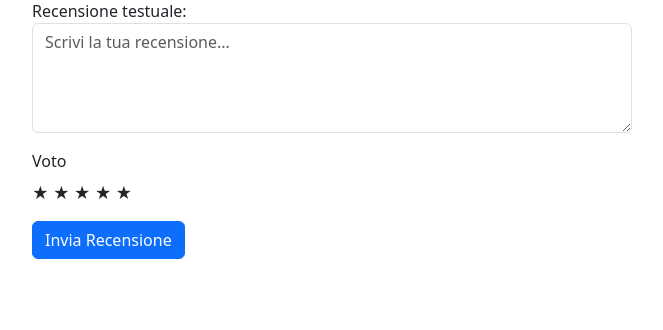
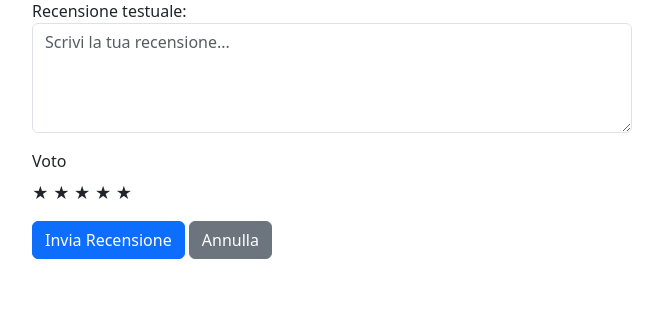
Before and after one commit to Gixter02/Progetto_TechWeb, a Django app: template reviews/templates/reviews/crea_recensione.html in a window 1280 px wide. Shown: the part 167-497 px from the top of the page, without its empty margins (308-971 px from the left). Run offline with Django 5.2, Linux system fonts and the light colour scheme; the template is opened without the code that fills it: values that come from a table or form of the project are taken from there, others are empty; data comes from the database, SQL or seed files in the repository; both versions use the stored data as it was after the commit.

Commit message:
Aggiunto bottone annulla in crea_recensione.html

```diff
--- a/reviews/templates/reviews/crea_recensione.html
+++ b/reviews/templates/reviews/crea_recensione.html
@@ -40,7 +40,7 @@
       </div>
 
       <!-- Pulsante per inviare la recensione -->
-      <button type="submit" class="btn btn-primary">Invia Recensione</button>
+      <button type="submit" class="btn btn-primary">Invia Recensione</button> <a href="{% url 'reviews:homepage_recensioni' %}" class="btn btn-secondary">Annulla</a>
     </form>
   </div>
     <!-- Inclusione di Bootstrap 5 e Popper.js per la navbar -->
```
Also changed, not shown: db.sqlite3.
